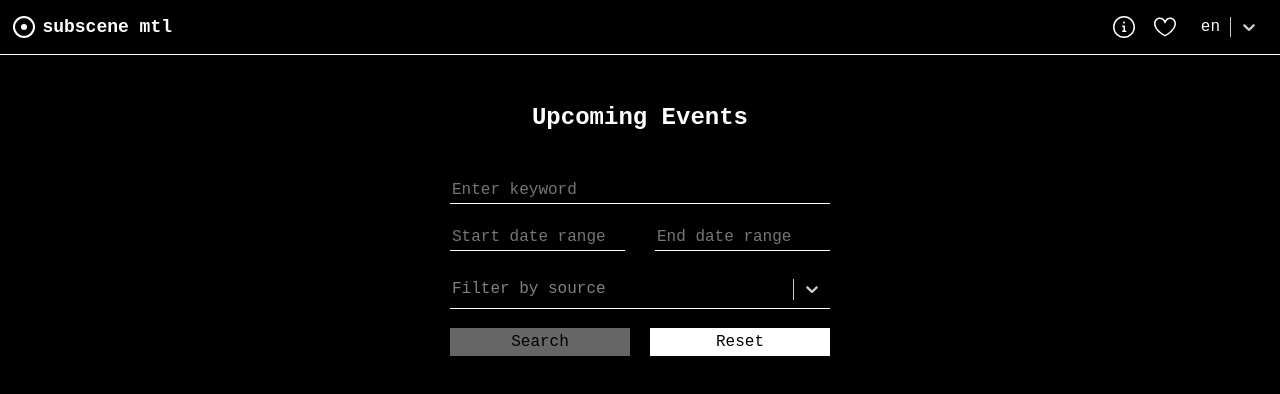
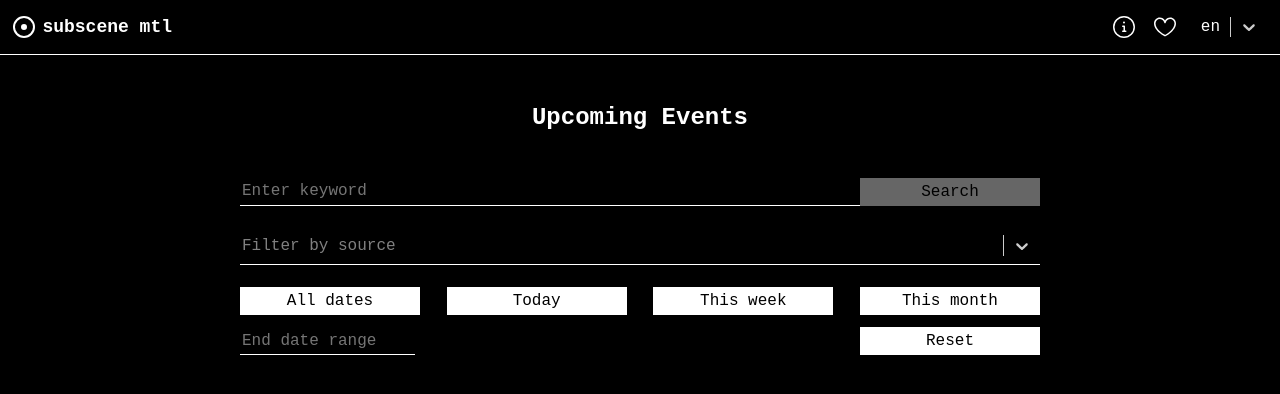
Before and after one commit to naemtl/eventhorizon2-fe, a React (Vite) app: page / in a window 1280 px wide. Shown: the top 394 px of the page. Built offline with nearby package versions, Linux system fonts and the light colour scheme; no server answers.

Commit message:
change filterandsearch - start

```diff
--- a/src/pages/Calendar/Calendar.module.css
+++ b/src/pages/Calendar/Calendar.module.css
@@ -22,9 +22,9 @@
 }
 
 .headerContainer {
+  align-items: center;
   display: flex;
   flex-direction: column;
-  align-items: center;
 }
 
 @media screen and (min-width: 768px) {
--- a/src/pages/Calendar/FilterAndSearch/FilterAndSearch.module.css
+++ b/src/pages/Calendar/FilterAndSearch/FilterAndSearch.module.css
@@ -1,9 +1,10 @@
-.container {
-  display: flex;
-  flex-direction: column;
-  height: 220px;
-  justify-content: space-evenly;
-  max-width: 380px;
+.button {
+  background-color: var(--white);
+  border: 1px solid var(--white);
+  color: var(--black);
+  cursor: pointer;
+  font-size: var(--text-xs);
+  max-width: 180px;
   width: 100%;
 }
 
@@ -13,11 +14,23 @@
   justify-content: space-between;
 }
 
+.container {
+  display: flex;
+  flex-direction: column;
+  height: 220px;
+  justify-content: space-evenly;
+  max-width: 800px;
+  width: 100%;
+}
+
 .dateContainer {
   display: flex;
   flex-direction: column;
+  flex-wrap: wrap;
+  gap: var(--space-sm);
   justify-content: space-between;
   height: 70px;
+  width: 100%;
 }
 
 .datePickerContainer {
@@ -42,17 +55,6 @@
   display: none;
 }
 
-.searchButton,
-.resetButton {
-  background-color: var(--white);
-  border: 1px solid var(--white);
-  color: var(--black);
-  cursor: pointer;
-  font-size: var(--text-xs);
-  max-width: 180px;
-  width: 100%;
-}
-
 .disabled {
   background-color: var(--satan);
   border-color: var(--satan);
@@ -60,11 +62,25 @@
   cursor: not-allowed;
 }
 
-.selectContainer {
+.searchContainer, .selectContainer {
   width: 100%;
 }
 
+.searchContainer {
+  justify-content: space-between;
+  display: flex;
+}
+
 @media screen and (min-width: 768px) {
+  .button {
+    font-size: var(--text-sm);
+
+    &:hover {
+      background-color: var(--black);
+      color: var(--white);
+    }
+  }
+
   .dateContainer {
     flex-direction: row;
     height: unset;
@@ -72,16 +88,6 @@
 
   .datePickerContainer {
     width: 175px;
-  }
-
-  .searchButton,
-  .resetButton {
-    font-size: var(--text-sm);
-
-    &:hover {
-      background-color: var(--black);
-      color: var(--white);
-    }
   }
 
   .disabled:hover {
--- a/src/pages/Calendar/FilterAndSearch/FilterAndSearch.tsx
+++ b/src/pages/Calendar/FilterAndSearch/FilterAndSearch.tsx
@@ -1,4 +1,4 @@
-import { format, subDays } from 'date-fns';
+import { addDays, addMonths, format, subDays } from 'date-fns';
 import { enCA, es, frCA } from 'date-fns/locale';
 import { memo, useCallback, useEffect, useMemo, useState } from 'react';
 
@@ -106,61 +106,20 @@ function FilterAndSearch({ setQueryString }: FilterAndSearchProps) {
           value={keyword}
           onChange={e => setKeyword(e.target.value)}
         />
-      </div>
-      <div className={styles.dateContainer}>
-        <div className={styles.datePickerContainer}>
-          {/* @ts-expect-error TODO: fix */}
-          <DatePicker
-            aria-label={t('calendar.start-date-range')}
-            locale={datepickerLocal}
-            dateFormat="yyyy.MM.dd"
-            placeholderText={t('calendar.start-date-range')}
-            selectsStart
-            icon={null}
-            minDate={subDays(new Date(), 1)}
-            maxDate={endDate ?? undefined}
-            startDate={startDate}
-            endDate={endDate}
-            onChange={(date: Date) => {
-              setStartDate(date);
-              if (!date && endDate) {
-                setEndDate(null);
-              }
-            }}
-            onFocus={(e: FocusEvent) => {
-              if (e.target instanceof HTMLElement) {
-                e.target.blur();
-              }
-            }}
-            selected={startDate}
-          />
-        </div>
-        <div className={styles.datePickerContainer}>
-          {/* @ts-expect-error TODO: fix */}
-          <DatePicker
-            aria-label={t('calendar.end-date-range')}
-            locale={datepickerLocal}
-            dateFormat="yyyy.MM.dd"
-            placeholderText={t('calendar.end-date-range')}
-            selectsEnd
-            icon={null}
-            minDate={startDate ?? new Date()}
-            startDate={startDate}
-            endDate={endDate}
-            onChange={(date: Date) => {
-              setEndDate(date);
-              if (!startDate) {
-                setStartDate(new Date());
-              }
-            }}
-            onFocus={(e: FocusEvent) => {
-              if (e.target instanceof HTMLElement) {
-                e.target.blur();
-              }
-            }}
-            selected={endDate}
-          />
-        </div>
+        {/* <div className={styles.buttonContainer}> */}
+        <button
+          type="submit"
+          aria-label={t('calendar.search-events')}
+          onClick={handleSubmit}
+          className={`${styles.button} ${
+            isSubmitDisabled && styles.disabled
+          }`}
+          title={t('calendar.search-events')}
+          disabled={isSubmitDisabled}
+        >
+          {t('calendar.search')}
+        </button>
+        {/* </div> */}
       </div>
       <div className={styles.selectContainer}>
         <Select
@@ -230,20 +189,78 @@ function FilterAndSearch({ setQueryString }: FilterAndSearchProps) {
           }}
         />
       </div>
-      <div className={styles.buttonContainer}>
+      <div className={styles.dateContainer}>
         <button
-          type="submit"
-          aria-label={t('calendar.search-events')}
-          onClick={handleSubmit}
-          className={`${styles.searchButton} ${
-            isSubmitDisabled && styles.disabled
-          }`}
-          title={t('calendar.search-events')}
-          disabled={isSubmitDisabled}
+          className={styles.button}
+          title={t('calendar.all-dates')}
+          type="button"
+          onClick={() => {
+            setStartDate(null);
+            setEndDate(null);
+          }}
         >
-          {t('calendar.search')}
+          {t('calendar.all-dates')}
         </button>
-        <button type="reset" className={styles.resetButton} onClick={handleReset}>
+        <button
+          className={styles.button}
+          title={t('calendar.today')}
+          type="button"
+          onClick={() => {
+            setStartDate(subDays(new Date(), 1));
+            setEndDate(new Date());
+          }}
+        >
+          {t('calendar.today')}
+        </button>
+        <button
+          className={styles.button}
+          title={t('calendar.this-week')}
+          type="button"
+          onClick={() => {
+            setStartDate(subDays(new Date(), 1));
+            setEndDate(addDays(new Date(), 7));
+          }}
+        >
+          {t('calendar.this-week')}
+        </button>
+        <button
+          className={styles.button}
+          title={t('calendar.this-month')}
+          type="button"
+          onClick={() => {
+            setStartDate(subDays(new Date(), 1));
+            setEndDate(addMonths(new Date(), 1));
+          }}
+        >
+          {t('calendar.this-month')}
+        </button>
+        <div className={styles.datePickerContainer}>
+          {/* @ts-expect-error TODO: fix */}
+          <DatePicker
+            aria-label={t('calendar.end-date-range')}
+            locale={datepickerLocal}
+            dateFormat="yyyy.MM.dd"
+            placeholderText={t('calendar.end-date-range')}
+            selectsEnd
+            icon={null}
+            minDate={startDate ?? new Date()}
+            startDate={startDate}
+            endDate={endDate}
+            onChange={(date: Date) => {
+              setEndDate(date);
+              if (!startDate) {
+                setStartDate(new Date());
+              }
+            }}
+            onFocus={(e: FocusEvent) => {
+              if (e.target instanceof HTMLElement) {
+                e.target.blur();
+              }
+            }}
+            selected={endDate}
+          />
+        </div>
+        <button type="reset" className={styles.button} onClick={handleReset}>
           {t('calendar.reset')}
         </button>
       </div>
```
